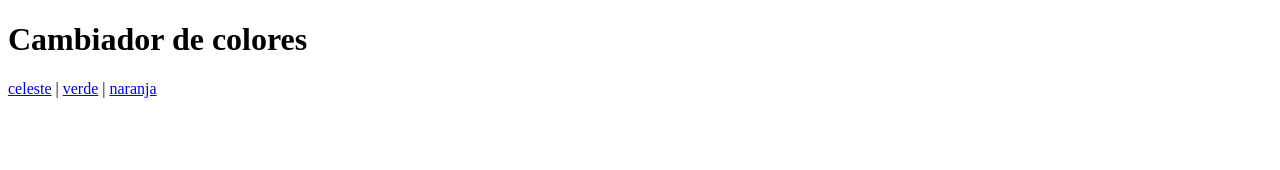
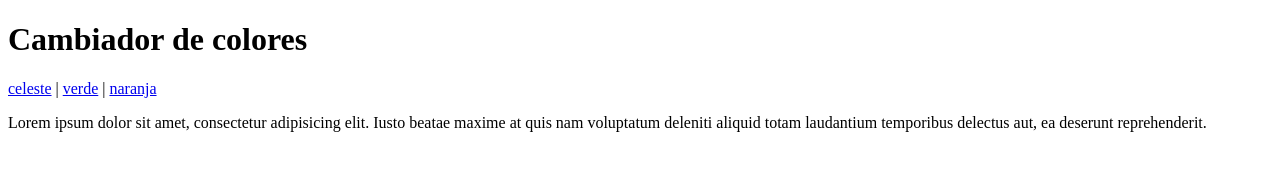
Before and after one commit to exegeses/git-50897, a plain HTML site: page colores.html in a window 1280 px wide. Drawn offline with Linux system fonts and the light colour scheme.

Commit message:
se agregó un párrafo

```diff
--- a/colores.html
+++ b/colores.html
@@ -14,5 +14,9 @@
         <a href="#">naranja</a>
     </nav>
 
+    <p>
+        Lorem ipsum dolor sit amet, consectetur adipisicing elit. Iusto beatae maxime at quis nam voluptatum deleniti aliquid totam laudantium temporibus delectus aut, ea deserunt reprehenderit.
+    </p>
+
 </body>
 </html>
```
